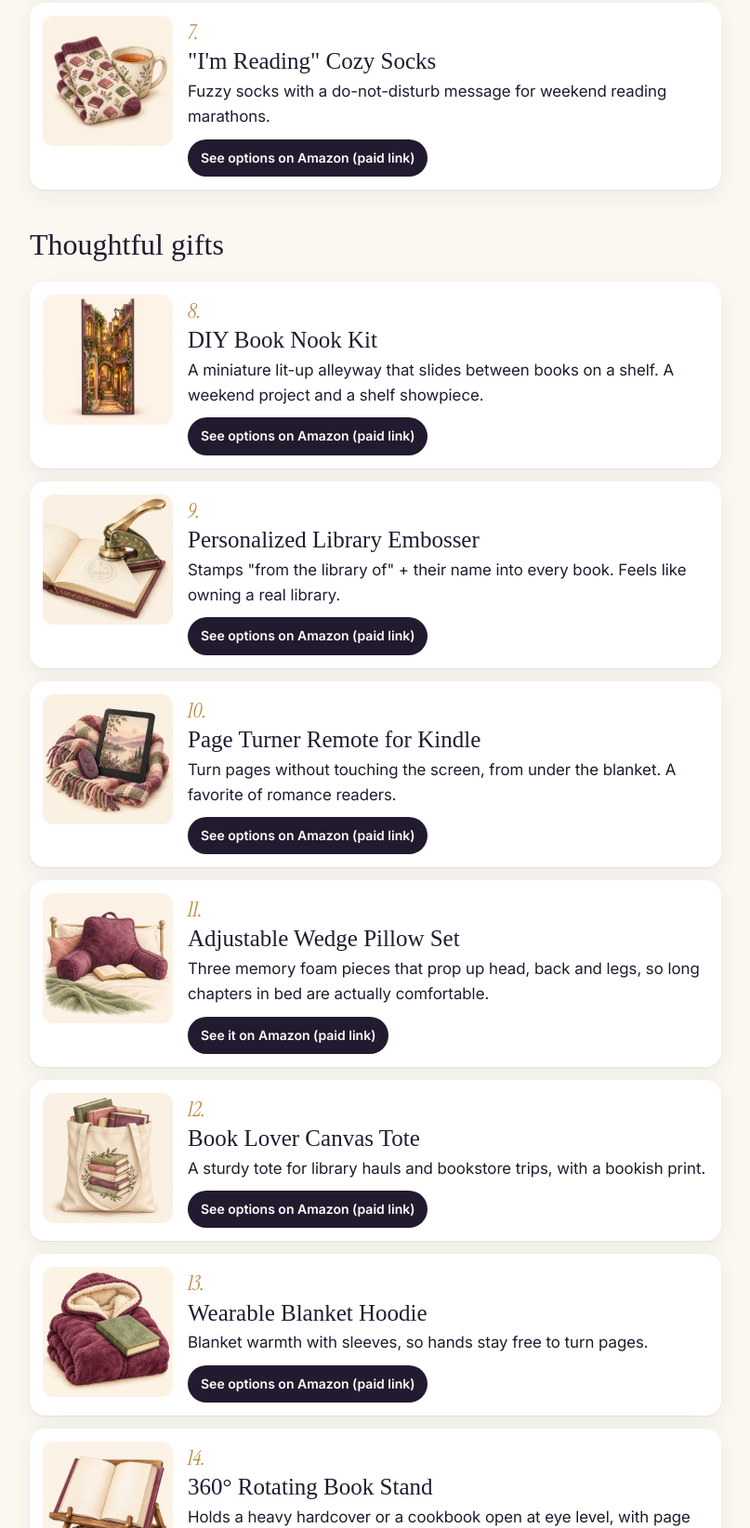
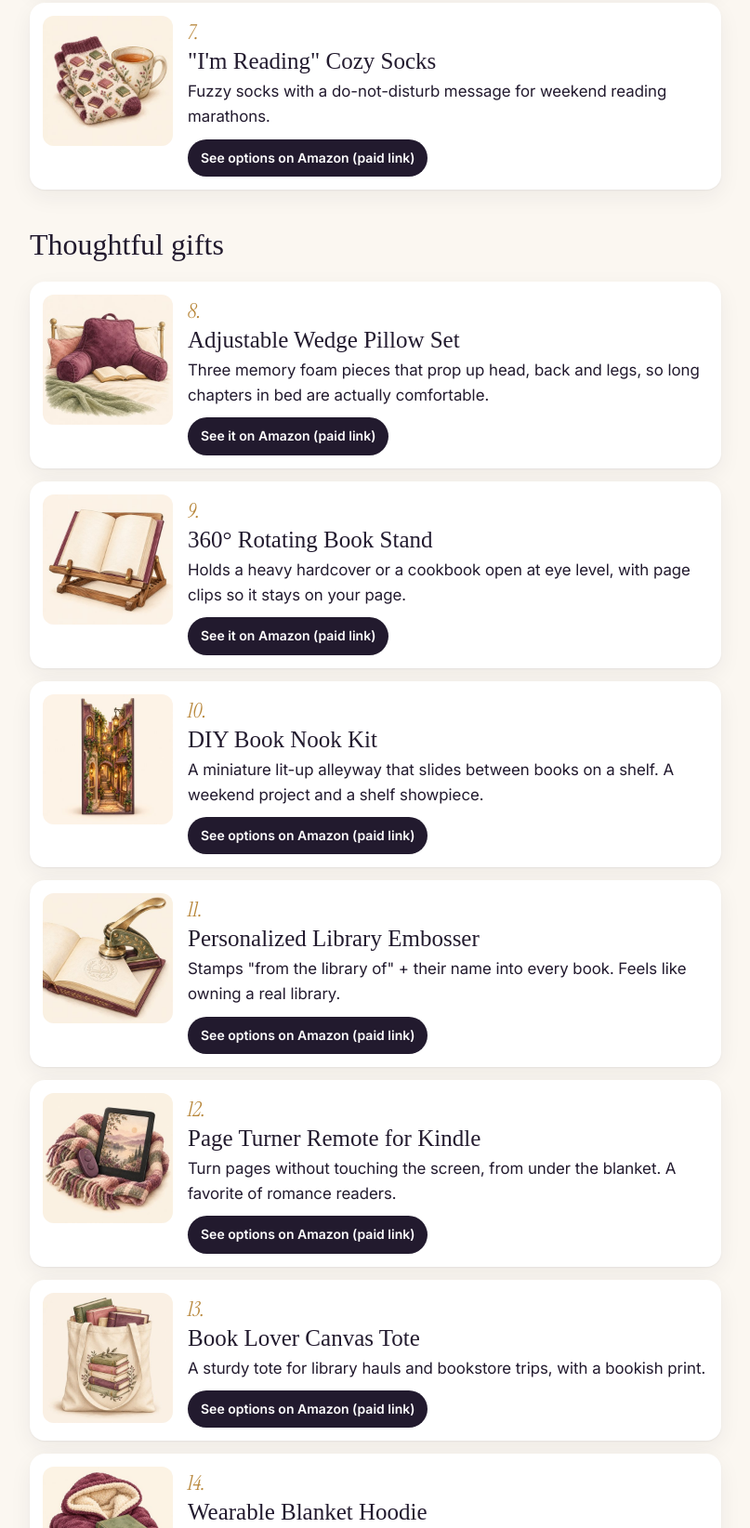
Before and after one commit to hieutran2803/nextchapterpicks, a plain HTML site: page gifts-for-book-lovers/index.html in a window 1280 px wide. Shown: the part 2094-3738 px from the top of the page at 93% size, without its empty margins (236-1043 px from the left). Drawn offline with Linux system fonts and the light colour scheme.

Commit message:
trang quà: 5 món Creator Connections lên đầu mỗi nhóm

```diff
--- a/gifts-for-book-lovers/index.html
+++ b/gifts-for-book-lovers/index.html
@@ -90,15 +90,15 @@ h1{font-family:Serif,Georgia,serif;font-weight:400;font-size:clamp(34px,6vw,52px
 <article class="qua"><img src="../anh_qua/neck-light.jpg" alt="Dimmable Neck Reading Light illustration" loading="lazy" width="140" height="140">
 <div><div class="so">2.</div><h3>Dimmable Neck Reading Light</h3><p>Hands-free warm light with brightness levels, for reading in bed without keeping a partner awake.</p>
 <div class="nut"><a class="amz" href="https://www.amazon.com/dp/B0C2HGBZ1L?tag=ncpgifts-20" rel="sponsored nofollow" target="_blank">See it on Amazon (paid link)</a></div></div></article>
+<article class="qua"><img src="../anh_qua/bookmarks.jpg" alt="Dragon Bookmark Set (12 Fantasy Designs) illustration" loading="lazy" width="140" height="140">
+<div><div class="so">3.</div><h3>Dragon Bookmark Set (12 Fantasy Designs)</h3><p>Twelve dragon and fantasy designs in a gift box. An easy win for anyone who just finished Fourth Wing.</p>
+<div class="nut"><a class="amz" href="https://www.amazon.com/dp/B0HJG4YLQ1?tag=ncpgifts-20" rel="sponsored nofollow" target="_blank">See it on Amazon (paid link)</a></div></div></article>
 <article class="qua"><img src="../anh_qua/annotation-kit.jpg" alt="Book Annotation Kit illustration" loading="lazy" width="140" height="140">
-<div><div class="so">3.</div><h3>Book Annotation Kit</h3><p>Pastel tabs, highlighters and fine pens for readers who tab every swoony line and plot twist.</p>
+<div><div class="so">4.</div><h3>Book Annotation Kit</h3><p>Pastel tabs, highlighters and fine pens for readers who tab every swoony line and plot twist.</p>
 <div class="nut"><a class="amz" href="https://www.amazon.com/s?k=book+annotation+kit+sticky+tabs+highlighters&amp;tag=ncpgifts-20" rel="sponsored nofollow" target="_blank">See options on Amazon (paid link)</a></div></div></article>
 <article class="qua"><img src="../anh_qua/book-sleeve.jpg" alt="Padded Book Sleeve illustration" loading="lazy" width="140" height="140">
-<div><div class="so">4.</div><h3>Padded Book Sleeve</h3><p>A soft fabric sleeve that keeps paperbacks from getting bent in a tote bag. Lots of cute prints.</p>
+<div><div class="so">5.</div><h3>Padded Book Sleeve</h3><p>A soft fabric sleeve that keeps paperbacks from getting bent in a tote bag. Lots of cute prints.</p>
 <div class="nut"><a class="amz" href="https://www.amazon.com/s?k=padded+book+sleeve&amp;tag=ncpgifts-20" rel="sponsored nofollow" target="_blank">See options on Amazon (paid link)</a></div></div></article>
-<article class="qua"><img src="../anh_qua/bookmarks.jpg" alt="Dragon Bookmark Set (12 Fantasy Designs) illustration" loading="lazy" width="140" height="140">
-<div><div class="so">5.</div><h3>Dragon Bookmark Set (12 Fantasy Designs)</h3><p>Twelve dragon and fantasy designs in a gift box. An easy win for anyone who just finished Fourth Wing.</p>
-<div class="nut"><a class="amz" href="https://www.amazon.com/dp/B0HJG4YLQ1?tag=ncpgifts-20" rel="sponsored nofollow" target="_blank">See it on Amazon (paid link)</a></div></div></article>
 <article class="qua"><img src="../anh_qua/candle.jpg" alt="Old Library Scented Candle illustration" loading="lazy" width="140" height="140">
 <div><div class="so">6.</div><h3>Old Library Scented Candle</h3><p>Smells like paper, leather and a cozy bookshop. A classic stocking stuffer.</p>
 <div class="nut"><a class="amz" href="https://www.amazon.com/s?k=library+scented+candle+book+lover&amp;tag=ncpgifts-20" rel="sponsored nofollow" target="_blank">See options on Amazon (paid link)</a></div></div></article>
@@ -106,27 +106,27 @@ h1{font-family:Serif,Georgia,serif;font-weight:400;font-size:clamp(34px,6vw,52px
 <div><div class="so">7.</div><h3>&quot;I&#x27;m Reading&quot; Cozy Socks</h3><p>Fuzzy socks with a do-not-disturb message for weekend reading marathons.</p>
 <div class="nut"><a class="amz" href="https://www.amazon.com/s?k=do+not+disturb+reading+socks&amp;tag=ncpgifts-20" rel="sponsored nofollow" target="_blank">See options on Amazon (paid link)</a></div></div></article>
 <h2 class="nhom">Thoughtful gifts</h2>
+<article class="qua"><img src="../anh_qua/reading-pillow.jpg" alt="Adjustable Wedge Pillow Set illustration" loading="lazy" width="140" height="140">
+<div><div class="so">8.</div><h3>Adjustable Wedge Pillow Set</h3><p>Three memory foam pieces that prop up head, back and legs, so long chapters in bed are actually comfortable.</p>
+<div class="nut"><a class="amz" href="https://www.amazon.com/dp/B0F26T8XNS?tag=ncpgifts-20" rel="sponsored nofollow" target="_blank">See it on Amazon (paid link)</a></div></div></article>
+<article class="qua"><img src="../anh_qua/book-stand.jpg" alt="360° Rotating Book Stand illustration" loading="lazy" width="140" height="140">
+<div><div class="so">9.</div><h3>360° Rotating Book Stand</h3><p>Holds a heavy hardcover or a cookbook open at eye level, with page clips so it stays on your page.</p>
+<div class="nut"><a class="amz" href="https://www.amazon.com/dp/B0H1GVQJGH?tag=ncpgifts-20" rel="sponsored nofollow" target="_blank">See it on Amazon (paid link)</a></div></div></article>
 <article class="qua"><img src="../anh_qua/book-nook.jpg" alt="DIY Book Nook Kit illustration" loading="lazy" width="140" height="140">
-<div><div class="so">8.</div><h3>DIY Book Nook Kit</h3><p>A miniature lit-up alleyway that slides between books on a shelf. A weekend project and a shelf showpiece.</p>
+<div><div class="so">10.</div><h3>DIY Book Nook Kit</h3><p>A miniature lit-up alleyway that slides between books on a shelf. A weekend project and a shelf showpiece.</p>
 <div class="nut"><a class="amz" href="https://www.amazon.com/s?k=book+nook+kit&amp;tag=ncpgifts-20" rel="sponsored nofollow" target="_blank">See options on Amazon (paid link)</a></div></div></article>
 <article class="qua"><img src="../anh_qua/embosser.jpg" alt="Personalized Library Embosser illustration" loading="lazy" width="140" height="140">
-<div><div class="so">9.</div><h3>Personalized Library Embosser</h3><p>Stamps &quot;from the library of&quot; + their name into every book. Feels like owning a real library.</p>
+<div><div class="so">11.</div><h3>Personalized Library Embosser</h3><p>Stamps &quot;from the library of&quot; + their name into every book. Feels like owning a real library.</p>
 <div class="nut"><a class="amz" href="https://www.amazon.com/s?k=personalized+book+embosser+from+the+library+of&amp;tag=ncpgifts-20" rel="sponsored nofollow" target="_blank">See options on Amazon (paid link)</a></div></div></article>
 <article class="qua"><img src="../anh_qua/page-turner.jpg" alt="Page Turner Remote for Kindle illustration" loading="lazy" width="140" height="140">
-<div><div class="so">10.</div><h3>Page Turner Remote for Kindle</h3><p>Turn pages without touching the screen, from under the blanket. A favorite of romance readers.</p>
+<div><div class="so">12.</div><h3>Page Turner Remote for Kindle</h3><p>Turn pages without touching the screen, from under the blanket. A favorite of romance readers.</p>
 <div class="nut"><a class="amz" href="https://www.amazon.com/s?k=kindle+page+turner+remote&amp;tag=ncpgifts-20" rel="sponsored nofollow" target="_blank">See options on Amazon (paid link)</a></div></div></article>
-<article class="qua"><img src="../anh_qua/reading-pillow.jpg" alt="Adjustable Wedge Pillow Set illustration" loading="lazy" width="140" height="140">
-<div><div class="so">11.</div><h3>Adjustable Wedge Pillow Set</h3><p>Three memory foam pieces that prop up head, back and legs, so long chapters in bed are actually comfortable.</p>
-<div class="nut"><a class="amz" href="https://www.amazon.com/dp/B0F26T8XNS?tag=ncpgifts-20" rel="sponsored nofollow" target="_blank">See it on Amazon (paid link)</a></div></div></article>
 <article class="qua"><img src="../anh_qua/tote.jpg" alt="Book Lover Canvas Tote illustration" loading="lazy" width="140" height="140">
-<div><div class="so">12.</div><h3>Book Lover Canvas Tote</h3><p>A sturdy tote for library hauls and bookstore trips, with a bookish print.</p>
+<div><div class="so">13.</div><h3>Book Lover Canvas Tote</h3><p>A sturdy tote for library hauls and bookstore trips, with a bookish print.</p>
 <div class="nut"><a class="amz" href="https://www.amazon.com/s?k=book+lover+canvas+tote+bag&amp;tag=ncpgifts-20" rel="sponsored nofollow" target="_blank">See options on Amazon (paid link)</a></div></div></article>
 <article class="qua"><img src="../anh_qua/blanket-hoodie.jpg" alt="Wearable Blanket Hoodie illustration" loading="lazy" width="140" height="140">
-<div><div class="so">13.</div><h3>Wearable Blanket Hoodie</h3><p>Blanket warmth with sleeves, so hands stay free to turn pages.</p>
+<div><div class="so">14.</div><h3>Wearable Blanket Hoodie</h3><p>Blanket warmth with sleeves, so hands stay free to turn pages.</p>
 <div class="nut"><a class="amz" href="https://www.amazon.com/s?k=wearable+blanket+hoodie&amp;tag=ncpgifts-20" rel="sponsored nofollow" target="_blank">See options on Amazon (paid link)</a></div></div></article>
-<article class="qua"><img src="../anh_qua/book-stand.jpg" alt="360° Rotating Book Stand illustration" loading="lazy" width="140" height="140">
-<div><div class="so">14.</div><h3>360° Rotating Book Stand</h3><p>Holds a heavy hardcover or a cookbook open at eye level, with page clips so it stays on your page.</p>
-<div class="nut"><a class="amz" href="https://www.amazon.com/dp/B0H1GVQJGH?tag=ncpgifts-20" rel="sponsored nofollow" target="_blank">See it on Amazon (paid link)</a></div></div></article>
 <article class="qua"><img src="../anh_qua/puzzle.jpg" alt="Bookshelf Jigsaw Puzzle illustration" loading="lazy" width="140" height="140">
 <div><div class="so">15.</div><h3>Bookshelf Jigsaw Puzzle</h3><p>A 1000-piece puzzle of a cozy library for slow winter evenings.</p>
 <div class="nut"><a class="amz" href="https://www.amazon.com/s?k=library+bookshelf+jigsaw+puzzle+1000&amp;tag=ncpgifts-20" rel="sponsored nofollow" target="_blank">See options on Amazon (paid link)</a></div></div></article>
```
Also changed, not shown: 3 other files.
